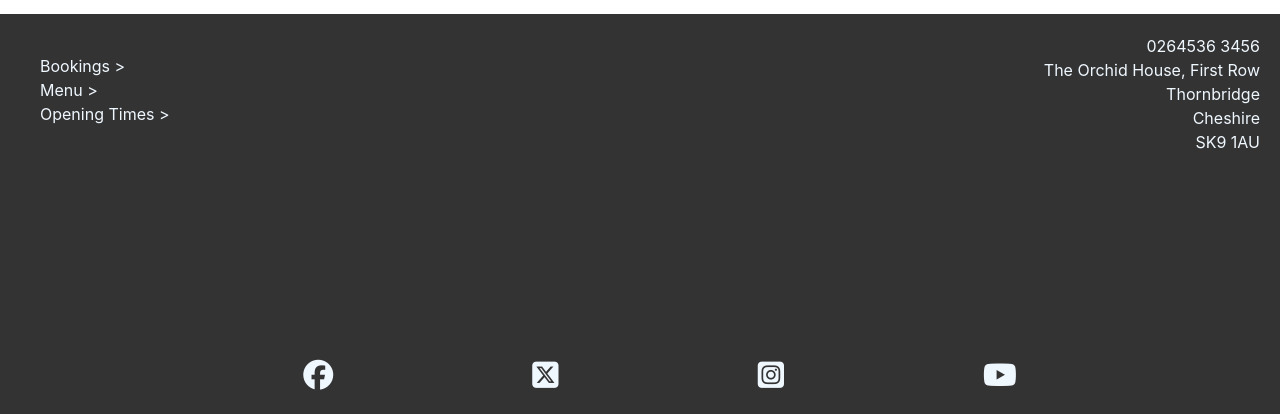
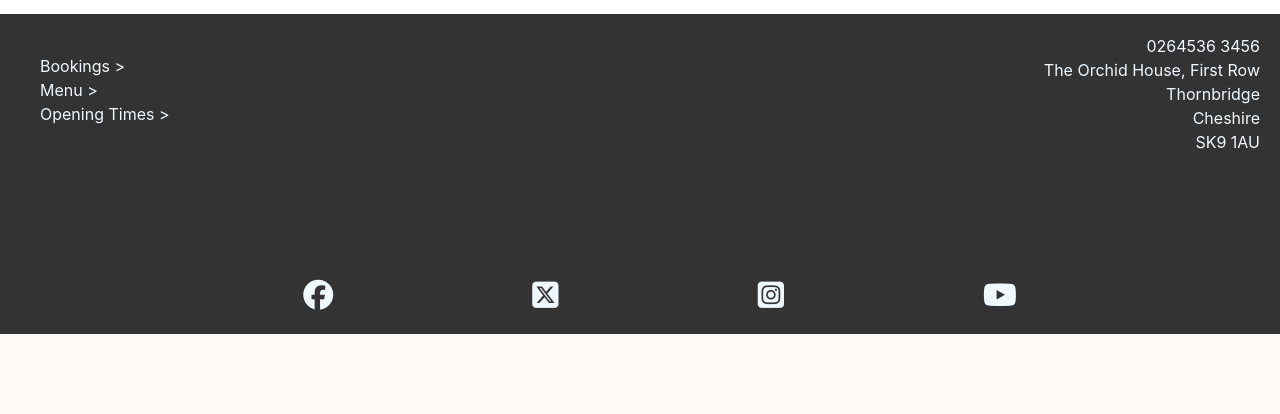
Before and after one commit to P-Worthington/Fruits-de-mer, a Flask app: page / in a window 1280 px wide. Shown: the part 2548-2962 px from the top of the page. After the commit the page ends 2882 px from the top, so only its background shows below. Run offline with Flask 3, Linux system fonts and the light colour scheme; some libraries are stand-ins or nearby versions; some web fonts are replaced.

Commit message:
lower footer height

```diff
--- a/static/css/style.css
+++ b/static/css/style.css
@@ -302,7 +302,7 @@ span {
 
 /*footer*/
 footer {
-    height: 50vh;
+    height: 40vh;
     background-color: #333;
     position: relative;
 }
```
